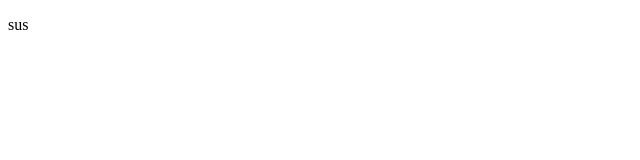
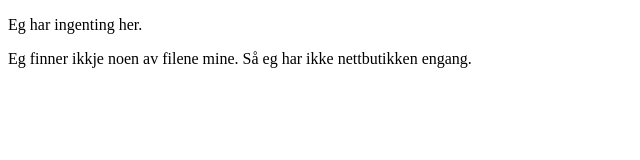
Before and after one commit to Hunter3592/Hunter3592.github.io, a plain HTML site: page index.html in a window 1280 px wide. Shown: the whole page, without its empty margins (0-640 px from the left). Drawn offline with Linux system fonts and the light colour scheme.

Commit message:
Update index.html

```diff
--- a/index.html
+++ b/index.html
@@ -4,6 +4,7 @@
     <title>FOrtnitebartlpass</title>
     </head>
     <body>
-    <p>sus</p>
+    <p>Eg har ingenting her.</p>
+      <p> Eg finner ikkje noen av filene mine. Så eg har ikke nettbutikken engang. </p>
     </body>
     </html>
```
